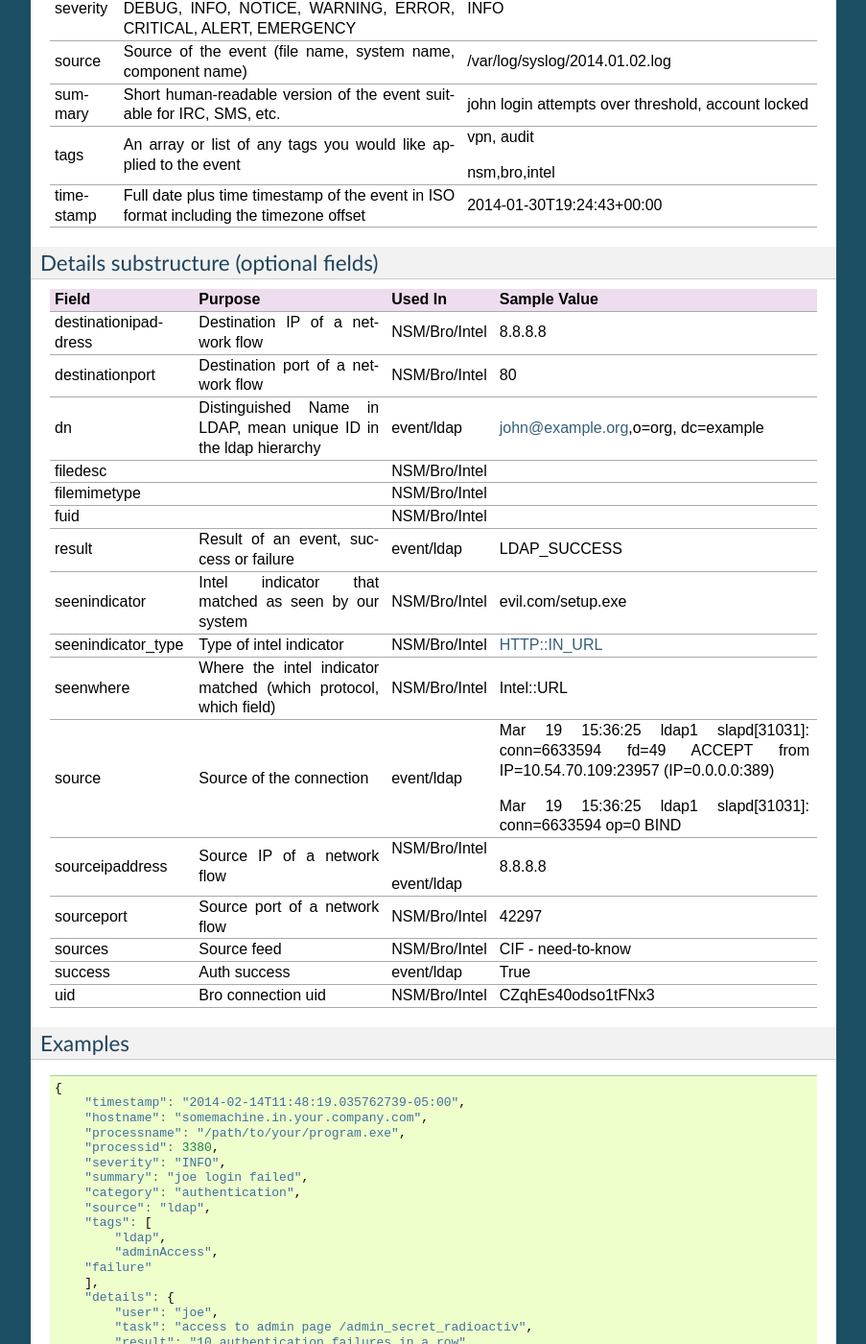
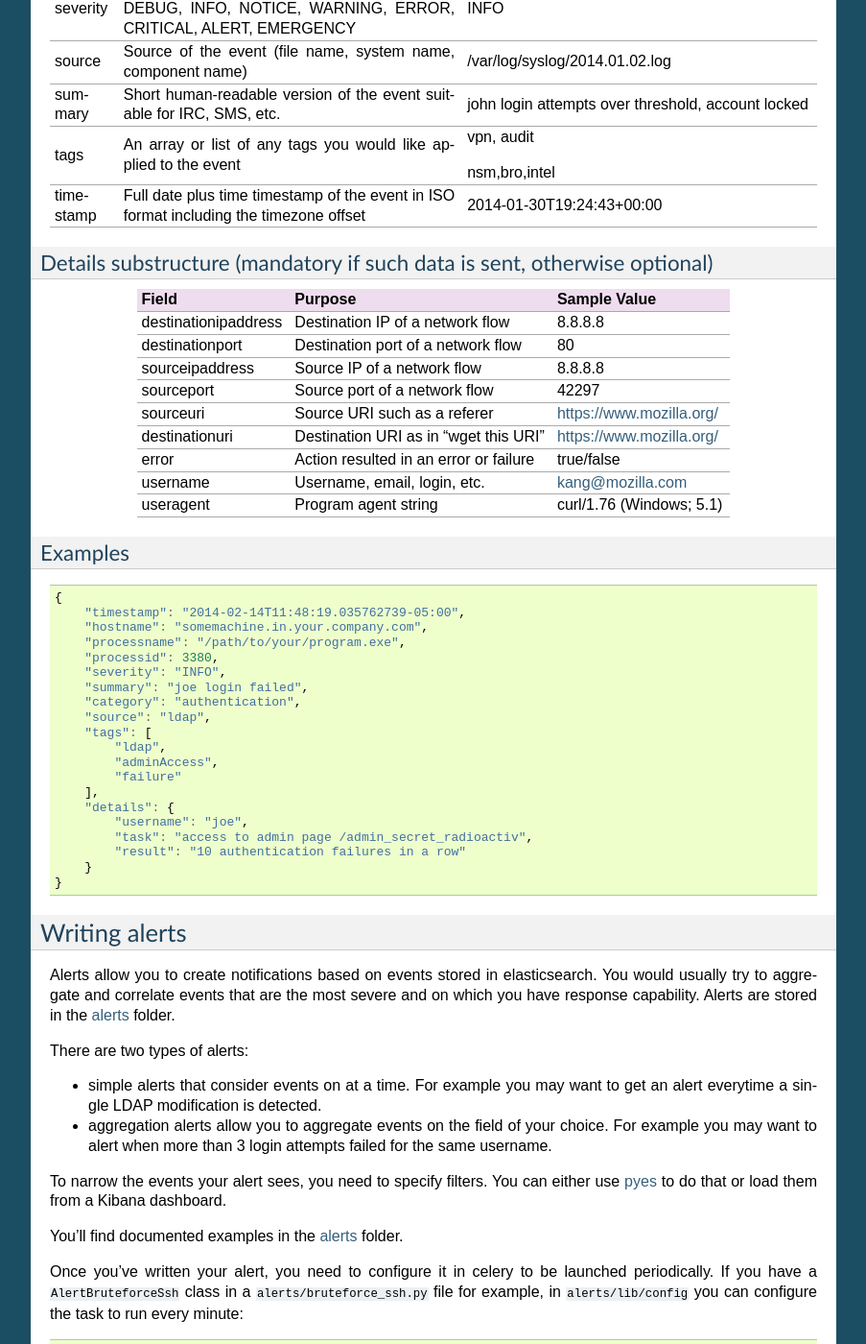
Before and after one commit to mozilla/MozDef, a Sphinx documentation site: the page built from docs/source/usage.rst, in a window 1280 px wide and 1400 px high, scrolled down 2725 px. Shown: the whole window at 96% size, without its empty margins (198-1101 px from the left). Built offline with Sphinx 7.4.7, drawn with Linux system fonts in a browser that asks for light colours; some of the changed text lies outside the part shown.

Commit message:
Fix github issue #312:
- removed non-generic fields that cannot be normalized
- added normalized fields for username, uri's, useragent
- removed erroneous example (did not follow the mandatory fields rules...)

This is an effort to normalize fields so that alerting and correlation results are more consitent.
Please open github issues for discussion when adding new fields! These should generally be generic, often-used-by-all
fields

```diff
--- a/docs/source/usage.rst
+++ b/docs/source/usage.rst
@@ -195,65 +195,39 @@ Mandatory Fields
 |            | the timezone offset                 |                                   |
 +------------+-------------------------------------+-----------------------------------+
 
-Details substructure (optional fields)
-**************************************
+Details substructure (mandatory if such data is sent, otherwise optional)
+*************************************************************************
 
-+----------------------+--------------------------+---------------+------------------------------+
-|        Field         |         Purpose          |   Used In     |       Sample Value           |
-+======================+==========================+===============+==============================+
-| destinationipaddress | Destination IP of a      | NSM/Bro/Intel | 8.8.8.8                      |
-|                      | network flow             |               |                              |
-+----------------------+--------------------------+---------------+------------------------------+
-| destinationport      | Destination port of a    | NSM/Bro/Intel | 80                           |
-|                      | network flow             |               |                              |
-+----------------------+--------------------------+---------------+------------------------------+
-| dn                   | Distinguished Name in    | event/ldap    | john@example.org,o=org,      |
-|                      | LDAP, mean unique ID in  |               | dc=example                   |
-|                      | the ldap hierarchy       |               |                              |
-+----------------------+--------------------------+---------------+------------------------------+
-| filedesc             |                          | NSM/Bro/Intel |                              |
-+----------------------+--------------------------+---------------+------------------------------+
-| filemimetype         |                          | NSM/Bro/Intel |                              |
-+----------------------+--------------------------+---------------+------------------------------+
-| fuid                 |                          | NSM/Bro/Intel |                              |
-+----------------------+--------------------------+---------------+------------------------------+
-| result               | Result of an event,      | event/ldap    | LDAP_SUCCESS                 |
-|                      | success or failure       |               |                              |
-+----------------------+--------------------------+---------------+------------------------------+
-| seenindicator        | Intel indicator that     | NSM/Bro/Intel | evil.com/setup.exe           |
-|                      | matched as seen by our   |               |                              |
-|                      | system                   |               |                              |
-+----------------------+--------------------------+---------------+------------------------------+
-| seenindicator_type   | Type of intel indicator  | NSM/Bro/Intel | HTTP::IN_URL                 |
-+----------------------+--------------------------+---------------+------------------------------+
-| seenwhere            | Where the intel indicator| NSM/Bro/Intel | Intel::URL                   |
-|                      | matched (which protocol, |               |                              |
-|                      | which field)             |               |                              |
-+----------------------+--------------------------+---------------+------------------------------+
-| source               | Source of the connection | event/ldap    | Mar 19 15:36:25 ldap1        |
-|                      |                          |               | slapd[31031]: conn=6633594   |
-|                      |                          |               | fd=49 ACCEPT                 |
-|                      |                          |               | from IP=10.54.70.109:23957   |
-|                      |                          |               | (IP=0.0.0.0:389)             |
-|                      |                          |               |                              |
-|                      |                          |               | Mar 19 15:36:25 ldap1        |
-|                      |                          |               | slapd[31031]: conn=6633594   |
-|                      |                          |               | op=0 BIND                    |
-+----------------------+--------------------------+---------------+------------------------------+
-| sourceipaddress      | Source IP of a network   | NSM/Bro/Intel | 8.8.8.8                      |
-|                      | flow                     |               |                              |
-|                      |                          | event/ldap    |                              |
-+----------------------+--------------------------+---------------+------------------------------+
-| sourceport           | Source port of a network | NSM/Bro/Intel | 42297                        |
-|                      | flow                     |               |                              |
-+----------------------+--------------------------+---------------+------------------------------+
-| sources              | Source feed              | NSM/Bro/Intel | CIF - need-to-know           |
-+----------------------+--------------------------+---------------+------------------------------+
-| success              | Auth success             | event/ldap    | True                         |
-+----------------------+--------------------------+---------------+------------------------------+
-| uid                  | Bro connection uid       | NSM/Bro/Intel | CZqhEs40odso1tFNx3           |
-+----------------------+--------------------------+---------------+------------------------------+
-
++----------------------+--------------------------+---------------------------------+
+|        Field         |         Purpose          |          Sample Value           |
++======================+==========================+=================================+
+| destinationipaddress | Destination IP of a      | 8.8.8.8                         |
+|                      | network flow             |                                 |
++----------------------+--------------------------+---------------------------------+
+| destinationport      | Destination port of a    |  80                             |
+|                      | network flow             |                                 |
++----------------------+--------------------------+---------------------------------+
+| sourceipaddress      | Source IP of a network   | 8.8.8.8                         |
+|                      | flow                     |                                 |
++----------------------+--------------------------+---------------------------------+
+| sourceport           | Source port of a network | 42297                           |
+|                      | flow                     |                                 |
++----------------------+--------------------------+---------------------------------+
+| sourceuri            | Source URI such as a     | https://www.mozilla.org/        |
+|                      | referer                  |                                 |
++----------------------+--------------------------+---------------------------------+
+| destinationuri       | Destination URI as in    | https://www.mozilla.org/        |
+|                      | "wget this URI"          |                                 |
++----------------------+--------------------------+---------------------------------+
+| error                | Action resulted in an    | true/false                      |
+|                      | error or failure         |                                 |
++----------------------+--------------------------+---------------------------------+
+| username             | Username, email, login,  | kang@mozilla.com                |
+|                      | etc.                     |                                 |
++----------------------+--------------------------+---------------------------------+
+| useragent            | Program agent string     | curl/1.76 (Windows; 5.1)        |
+|                      |                          |                                 |
++----------------------+--------------------------+---------------------------------+
 
 Examples
 ********
@@ -272,73 +246,14 @@ Examples
 	    "tags": [
 	        "ldap",
 	        "adminAccess",
-            "failure"
+                "failure"
 	    ],
 	    "details": {
-	        "user": "joe",
+	        "username": "joe",
 	        "task": "access to admin page /admin_secret_radioactiv",
 	        "result": "10 authentication failures in a row"
 	    }
 	}
-
-
-.. code-block:: javascript
-    {
-        "category": "netflow",
-        "tags": [
-          "netflow",
-          "network"
-        ],
-        "timestamp": "2015-05-04T16:36:52.336527+00:00",
-        "summary": "10.247.28.2:60469 --> 2.192.38.177:6824",
-        "details": {
-          "protocol": 6,
-          "destinationmask": 0,
-          "sourceipv4address": "10.247.28.2",
-          "nexthop": "0.0.0.0",
-          "unixnanoseconds": 0,
-          "site": "site1",
-          "tcpflags": 16,
-          "enginetype": 0,
-          "engineid": 0,
-          "uptime": 96215086,
-          "tos": 0,
-          "hostname": "fw1.site1.somewhere.net",
-          "version": 5,
-          "unixseconds": 1430757412,
-          "sourceport": 60469,
-          "destinationport": 6824,
-          "flowsequence": 93808622,
-          "octets": 1656,
-          "destinationipgeolocation": {
-            "city": "Beijing",
-            "region_code": "22",
-            "area_code": 0,
-            "time_zone": "Asia/Harbin",
-            "dma_code": 0,
-            "metro_code": null,
-            "country_code3": "CHN",
-            "latitude": 39.9289,
-            "postal_code": null,
-            "longitude": 116.38830000000002,
-            "country_code": "CN",
-            "country_name": "China",
-            "continent": "AS"
-          },
-          "samplinginterval": 100,
-          "sourceasn": 0,
-          "sourceipaddress": "10.247.28.2",
-          "count": 29,
-          "destinationipaddress": "2.192.38.177",
-          "last": 96205073,
-          "sourcemask": 21,
-          "packets": 4,
-          "destinationasn": 0,
-          "sitetype": "office",
-          "destinationipv4address": "2.192.38.177",
-          "first": 96161074
-        }
-    }
 
 
 
```
